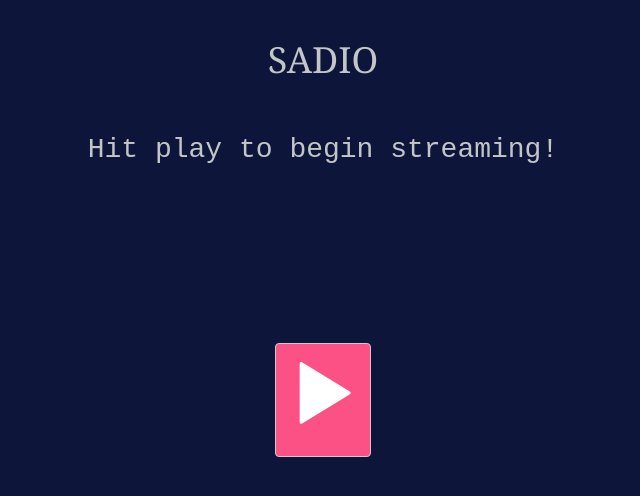
After one commit to rahuls98/AP-SADIO, a Flask app: page /client in a window 1280 px wide. The commit adds this page. Shown: the top 496 px of the page, without its empty margins (317-957 px from the left). Run offline with Flask 2, Linux system fonts and the light colour scheme; some libraries are stand-ins or nearby versions.

Commit message:
Final v2

```diff
--- a/app/app.py
+++ b/app/app.py
@@ -1,6 +1,6 @@
 from flask import Flask, render_template, request, redirect, url_for
 import os, random, copy, socket
-import pyaudio, wave, sys
+import pyaudio, wave, sys, time
 import librosa
 import soundfile as sf
 from soundfile import SoundFile
@@ -168,5 +168,44 @@ def player():
     os.remove("static/temp/temp.txt")
     return redirect(url_for('library'))
 
+@app.route('/client')
+def client():
+    return render_template('audioButton.html')
+
+@app.route('/beginStream', methods=['POST'])
+def beginStream():
+    return redirect(url_for('streamingClient'))
+
+@app.route('/streamingClient')
+def streamingClient():
+    CHUNK = 1024
+    p = pyaudio.PyAudio()
+
+    stream = p.open(format=1,
+                    channels=1,
+                    rate=44100,
+                    output=True)
+
+    s = socket.socket()
+    host = socket.gethostbyname('localhost')
+    port = 50001
+    s.connect((host, port))
+    print("\nReceiving data")
+
+    while True:
+        data = s.recv(1024)
+        if not data:
+            break
+        stream.write(data)
+
+    stream.stop_stream()
+    stream.close()
+    p.terminate()
+    print("\nData streaming complete!")
+    s.close()
+    print("Connection closed")
+
+    return redirect(url_for('client'))
+
 if __name__ == '__main__':
     app.run(debug=True)
--- /dev/null
+++ b/app/templates/audioButton.html
@@ -0,0 +1,50 @@
+<!DOCTYPE html>
+<html>
+    <head>
+        <link rel="stylesheet" href="https://maxcdn.bootstrapcdn.com/bootstrap/3.3.7/css/bootstrap.min.css" integrity="sha384-BVYiiSIFeK1dGmJRAkycuHAHRg32OmUcww7on3RYdg4Va+PmSTsz/K68vbdEjh4u" crossorigin="anonymous">
+        <style type="text/css">
+            body {
+                background-color: #0e153a;
+            }
+            h1  {
+                color: #c3c6c7;
+                padding-top: 20px;
+                text-align: center;
+                font-family:Georgia, 'Times New Roman', Times, serif
+            }
+            p {
+                font-size: 2em;
+                color: #c3c6c7;
+                font-family:'Courier New', Courier, monospace;
+                text-align: center;
+                transform: translateY(100%);
+            }
+            .form-group {
+                position: absolute;
+                left: 50%;
+                top: 50%;
+                transform: translateX(-50%) translateY(-50%);
+            }
+            .btn {
+                background-color: #fc5185;
+                color: white;
+                font-size:70px;
+            }
+        </style>
+    </head>
+    <body>
+        <div class="container-fluid">
+            <header>
+                <h1>SADIO</h1>
+            </header>
+            <p>Hit play to begin streaming!</p>
+            <form method="POST" action="/beginStream">
+                <div class="form-group">
+                    <button type="submit" class="btn btn-default" aria-label="Left Align">
+                        <span class="glyphicon glyphicon-play" aria-hidden="true"></span>
+                    </button>
+                </div>
+            </form>
+        </div>
+    </body>
+</html>
--- a/app/templates/form.html
+++ b/app/templates/form.html
@@ -41,7 +41,7 @@
     <body>
         <div class="container-fluid">
             <header>
-                <h1>e2e-SADIO</h1>
+                <h1>SADIO</h1>
             </header>
             <form method="POST" action="/form_handler" enctype="multipart/form-data">
                 <div class="form-group col-md-6 col-md-offset-3">
--- a/app/templates/library.html
+++ b/app/templates/library.html
@@ -34,7 +34,7 @@
     <body>
         <div class="container-fluid">
             <header>
-                <h1>e2e-SADIO</h1>
+                <h1>SADIO</h1>
             </header>
             <div class="well well-md">
                 <div class="row">
--- a/app/templates/playground.html
+++ b/app/templates/playground.html
@@ -47,7 +47,7 @@
     <body>
         <div class="container-fluid">
             <header>
-                <h1>e2e-SADIO</h1>
+                <h1>SADIO</h1>
             </header>
             <div class="card col-md-6 col-md-offset-3">
                 <div style="text-align:center;">
--- a/worker/Application/contentServer.py
+++ b/worker/Application/contentServer.py
@@ -42,9 +42,11 @@ def encDec(data, ind):
     return data
 
 x,sr = librosa.load('./fileStorage/enc.wav', sr=44100)
+print("Encoded file loaded!")
 y = copy.deepcopy(x)
 limit = len(x)
 key = 'aez16'
+print("Operation key obtained")
 key = convKey(key)
 ind = genInd(key, limit)
 y = encDec(y, ind)
@@ -53,6 +55,7 @@ tb = y.tobytes()
 with open('./temp/temp.txt', 'wb') as f:
     f.write(tb)
 
+print("Decoded bytes ready for transfer!")
 port = 50001
 s = socket.socket()
 host = socket.gethostbyname('localhost')
@@ -71,7 +74,7 @@ while True:
     break
 
 f.close()
-print("\nData sent!")
+print("\nData transfer complete!")
 conn.close()
 s.close()
 os.remove('./temp/temp.txt')
```
Also changed, not shown: 7 other files.
